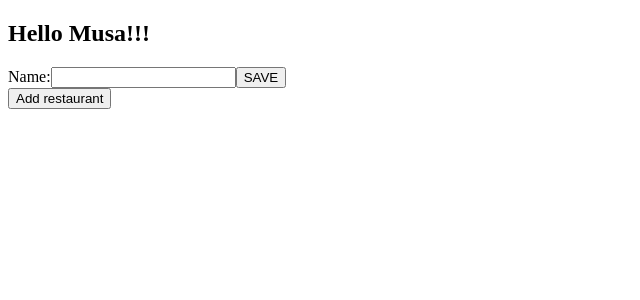
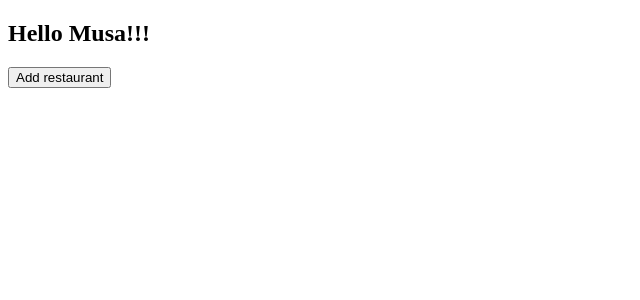
Before and after one commit to musayuksel/react-tdd, a React (Create React App) app: page / in a window 1280 px wide. Shown: the top 300 px of the page, without its empty margins (0-640 px from the left). Built offline with nearby package versions, Linux system fonts and the light colour scheme.

Commit message:
Addd form show functionality

```diff
--- a/src/components/NewRestaurantForm.jsx
+++ b/src/components/NewRestaurantForm.jsx
@@ -1,6 +1,9 @@
 import React, { useState } from "react";
 
-export default function NewRestaurantForm({ saveHandler }) {
+export default function NewRestaurantForm({
+  saveHandler,
+  setIsShowNewRestaurantForm,
+}) {
   const [restaurantName, setRestaurantName] = useState("");
   function changeHadler(event) {
     setRestaurantName(event.target.value);
@@ -8,11 +11,11 @@ export default function NewRestaurantForm({ saveHandler }) {
   function handleSubmit(event) {
     event.preventDefault();
     saveHandler(restaurantName);
-    console.log({ restaurantName });
+    setIsShowNewRestaurantForm(false);
   }
   return (
     <>
-      <form onSubmit={handleSubmit}>
+      <form data-testid="newRestaurantForm" onSubmit={handleSubmit}>
         <label>Name:</label>
         <input
           value={restaurantName}
--- a/src/components/RestaurantListPage.jsx
+++ b/src/components/RestaurantListPage.jsx
@@ -4,13 +4,24 @@ import RestaurantList from "./RestaurantList";
 
 export default function RestaurantListPage() {
   const [restaurants, setRestaurants] = useState([]);
+  const [isShowNewRestaurantForm, setIsShowNewRestaurantForm] = useState(false);
+  function showAddRestaurantForm() {
+    setIsShowNewRestaurantForm(!isShowNewRestaurantForm);
+  }
   function saveHandler(name) {
     setRestaurants((prevRestaurants) => [...prevRestaurants, name]);
   }
   return (
     <section>
-      <NewRestaurantForm saveHandler={saveHandler} />
-      <button data-testid="addRestaurantButton">Add restaurant</button>
+      {isShowNewRestaurantForm && (
+        <NewRestaurantForm
+          saveHandler={saveHandler}
+          setIsShowNewRestaurantForm={setIsShowNewRestaurantForm}
+        />
+      )}
+      <button onClick={showAddRestaurantForm} data-testid="addRestaurantButton">
+        Add restaurant
+      </button>
       <RestaurantList restaurants={restaurants} />
     </section>
   );
```
